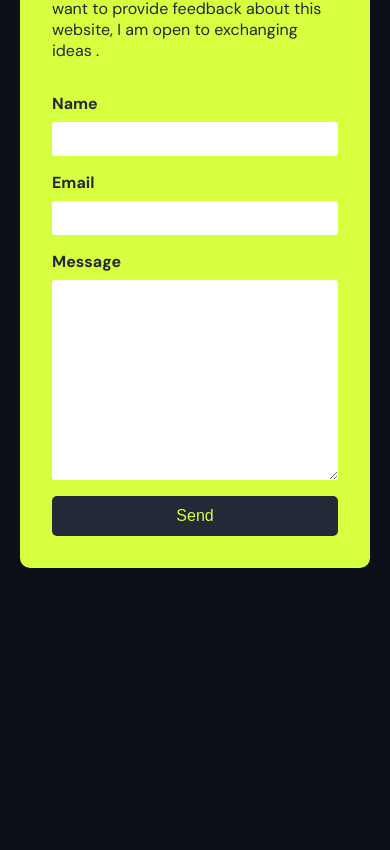
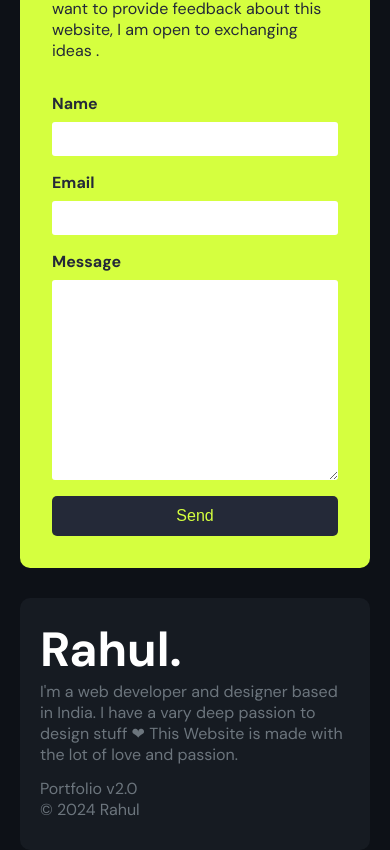
Before and after one commit to srahul099/Portfolio-App-v2.0, a React (Create React App) app: page / in a window 390 px wide. Shown: the part 3994-4844 px from the top of the page. Before the commit the page ends 4562 px from the top, so only its background shows below. Built offline with nearby package versions, Linux system fonts and the light colour scheme.

Commit message:
footer added

```diff
--- a/package.json
+++ b/package.json
@@ -4,6 +4,7 @@
   "private": true,
   "dependencies": {
     "@emailjs/browser": "^4.2.0",
+    "@iconscout/react-unicons": "^2.0.2",
     "@testing-library/jest-dom": "^5.17.0",
     "@testing-library/react": "^13.4.0",
     "@testing-library/user-event": "^13.5.0",
--- a/src/App.js
+++ b/src/App.js
@@ -1,4 +1,5 @@
 import "./App.css";
+import Footer from "./components/Footer/Footer";
 import Header from "./components/header/Header";
 import Homepage from "./pages/homepage/Homepage";
 function App() {
@@ -9,6 +10,7 @@ function App() {
         <Header />
       </div>
       <Homepage />
+      <Footer />
     </div>
   );
 }
--- /dev/null
+++ b/src/components/Footer/Footer.js
@@ -0,0 +1,48 @@
+import React from "react";
+import "./footer.css";
+import {
+  UilInstagramAlt,
+  UilYoutube,
+  UilLinkedin,
+  UilGithub,
+} from "@iconscout/react-unicons";
+const Footer = () => {
+  return (
+    <div className="footer-container">
+      <div className="footer-desc">
+        <div className="footer-left">
+          <h2>Rahul.</h2>
+          <p className="footer-userdesc">
+            I'm a web developer and designer based in India. I have a vary deep
+            passion to design stuff &#10084; This Website is made with the lot
+            of love and passion.
+          </p>
+          <div className="footer-text">
+            <p>Portfolio v2.0</p>
+            <p>© 2024 Rahul</p>
+          </div>
+        </div>
+        <div className="footer-socials">
+          <h2>Follow me on</h2>
+          <div className="icons">
+            <a href="">
+              <UilInstagramAlt size="40" color="#d5ff3f" />
+            </a>
+
+            <a href="">
+              <UilLinkedin size="40" color="#d5ff3f" />
+            </a>
+            <a href="">
+              <UilGithub size="40" color="#d5ff3f" />
+            </a>
+            <a href="">
+              <UilYoutube size="40" color="#d5ff3f" />
+            </a>
+          </div>
+        </div>
+      </div>
+    </div>
+  );
+};
+
+export default Footer;
--- /dev/null
+++ b/src/components/Footer/footer.css
@@ -0,0 +1,77 @@
+.footer-container {
+  margin: 30px 100px 0 100px;
+  padding: 40px;
+  padding-bottom: 30px;
+  display: flex;
+  flex-direction: column;
+  gap: 40px;
+  /* border-top: 1px solid #f2f2f2; */
+  background-color: var(--black-blue);
+  border-radius: 10px;
+}
+
+.footer-socials {
+  display: flex;
+  flex-direction: column;
+  align-items: flex-end;
+  width: 50%;
+}
+.footer-desc {
+  display: flex;
+  flex-direction: row;
+  align-items: center;
+}
+
+.footer-left {
+  display: flex;
+  flex-direction: column;
+  align-items: flex-start;
+  width: 50%;
+  text-align: left;
+}
+
+.footer-left h2 {
+  font-size: 5rem;
+  color: var(--white);
+}
+
+.footer-userdesc {
+  font-size: 1rem;
+  width: 50%;
+  color: #6c757d;
+  margin-bottom: 10px;
+}
+
+.footer-text {
+  margin-top: 3px;
+  width: 100%;
+  margin-bottom: 0;
+  color: #6c757d;
+}
+
+@media (max-width: 768px) {
+  .footer-container {
+    margin: 30px 20px 0 20px;
+    padding: 20px;
+    padding-bottom: 30px;
+  }
+  .footer-desc {
+    display: flex;
+    flex-direction: column;
+  }
+  .footer-socials {
+    display: none;
+  }
+  .footer-left {
+    width: 100%;
+  }
+  .footer-left h2 {
+    font-size: 3rem;
+  }
+  .footer-userdesc {
+    width: 100%;
+  }
+  .footer-text {
+    width: 100%;
+  }
+}
```
Also changed, not shown: 1 other file (tests, documents, lock files or other folders).
